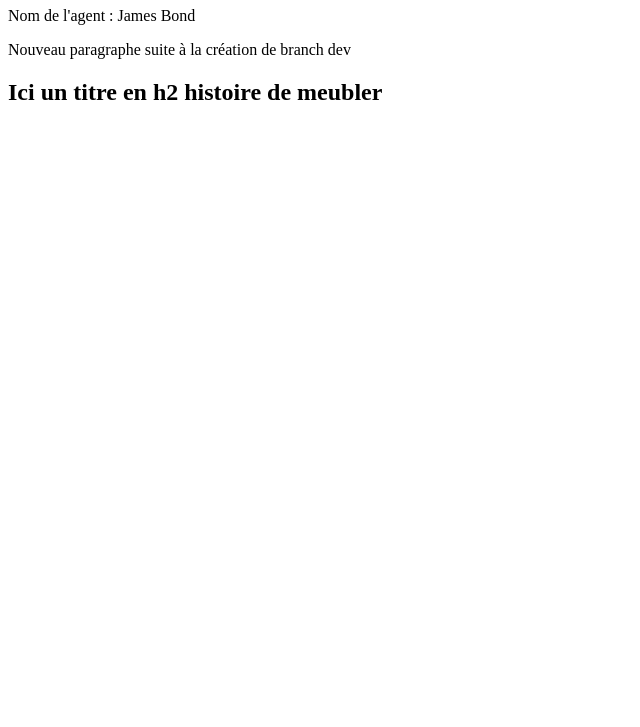
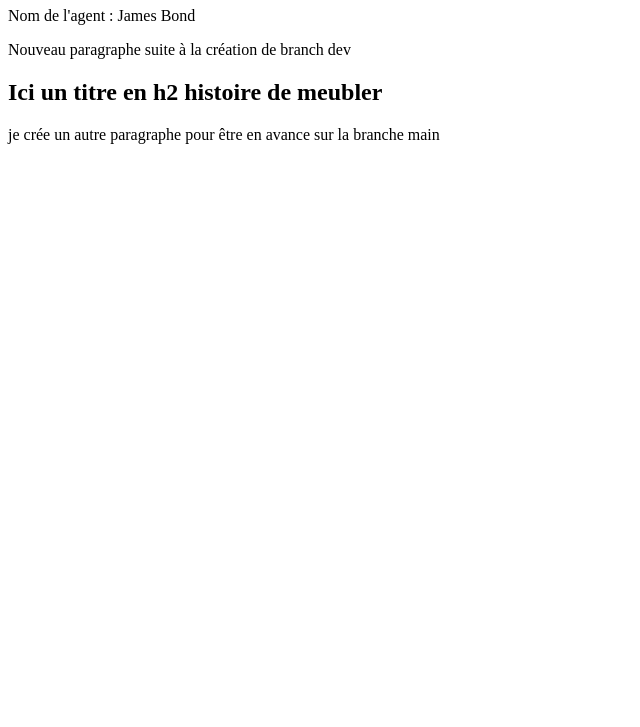
Before and after one commit to Vincenzo-1972/entrainement, a plain HTML site: page index.html in a window 1280 px wide. Shown: the part 73-800 px from the top of the page, without its empty margins (0-640 px from the left). Drawn offline with Linux system fonts and the light colour scheme.

Commit message:
necore une ultime changement

```diff
--- a/index.html
+++ b/index.html
@@ -12,5 +12,6 @@
     <p id="affichageNom"></p>
     <p>Nouveau paragraphe suite à la création de branch dev</p>
     <h2>Ici un titre en h2 histoire de meubler</h2>
+    <p> je crée un autre paragraphe pour être en avance sur la branche main</p>
 </body>
 </html>
```
